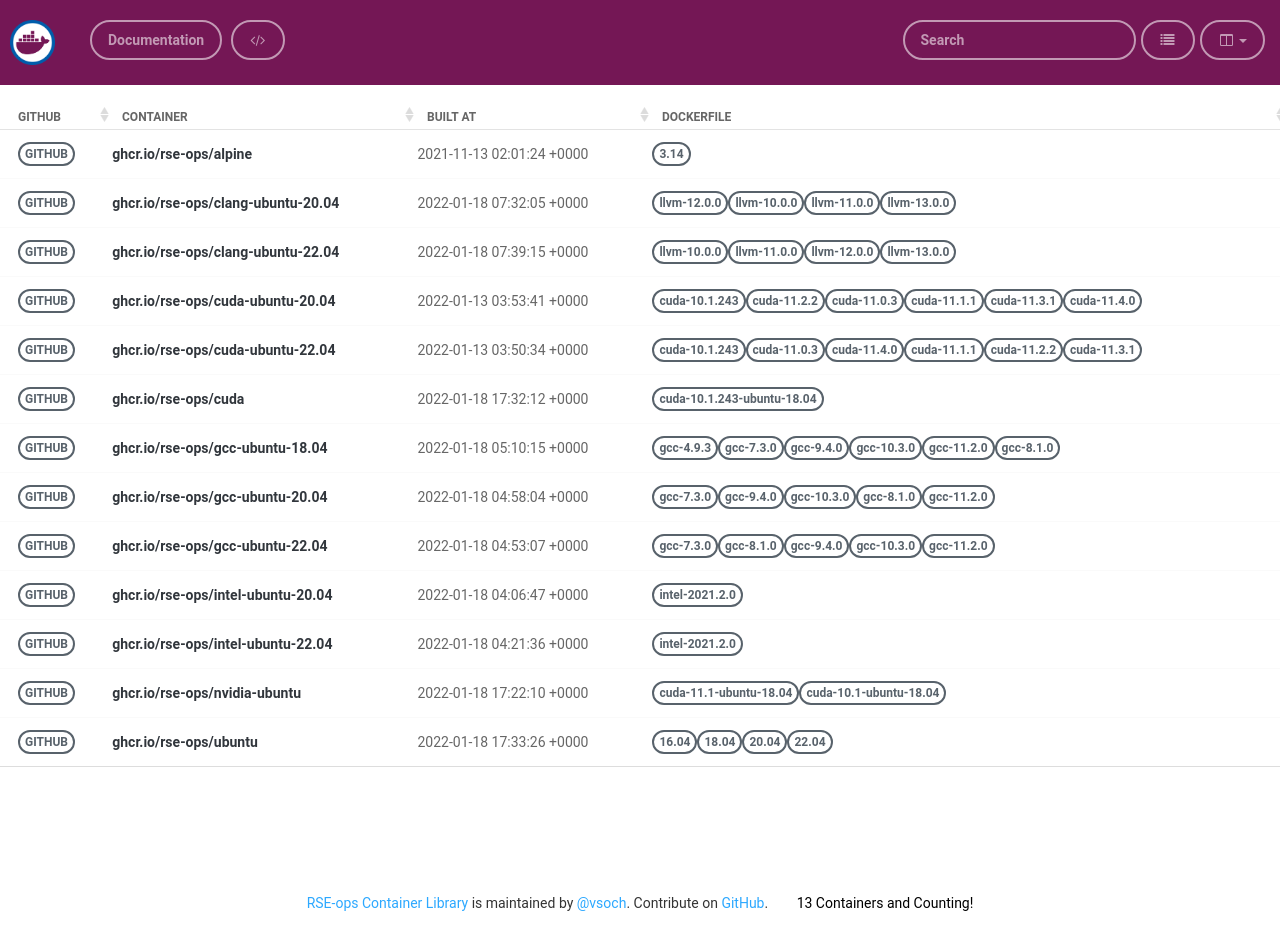
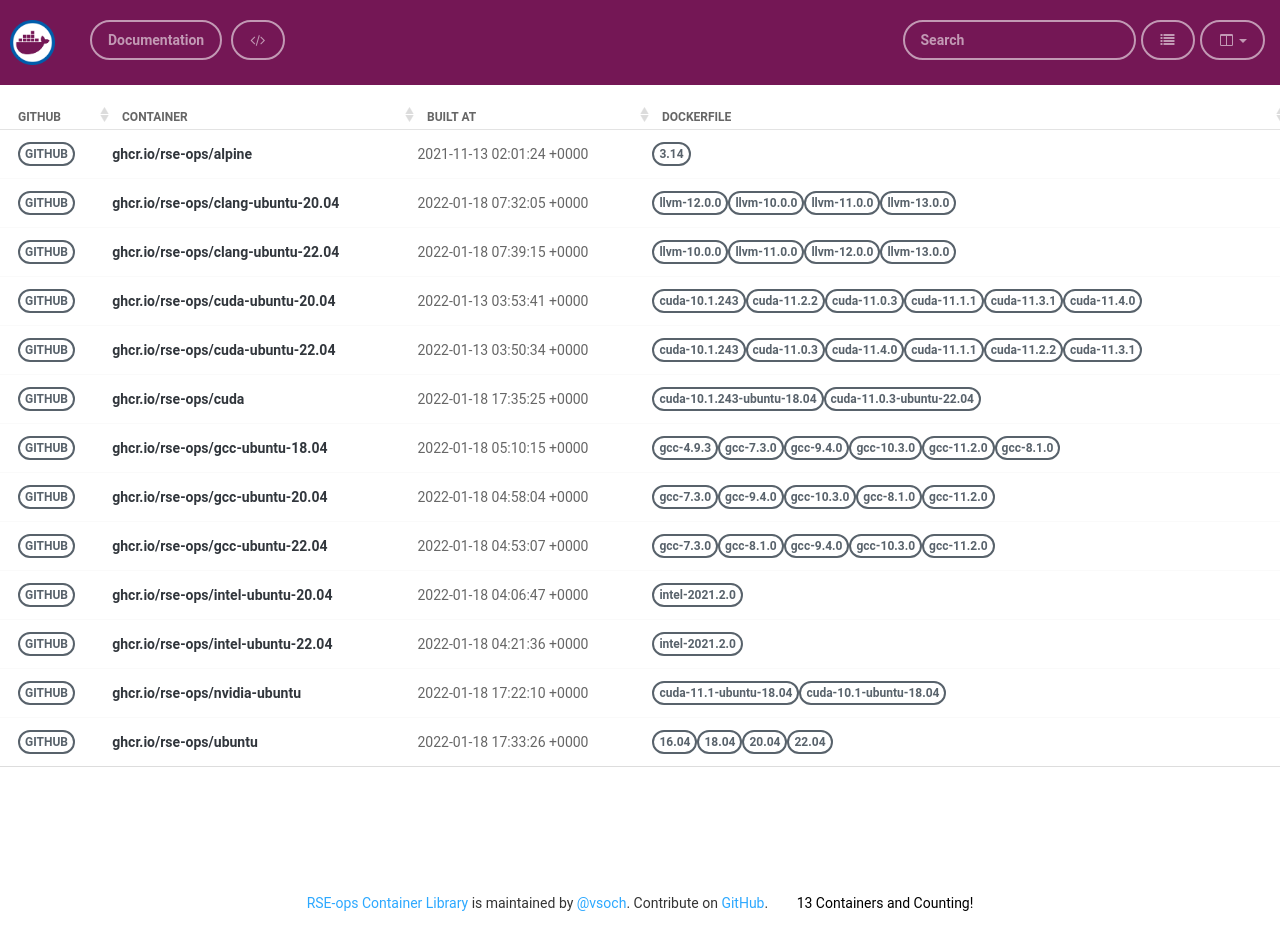
Before and after one commit to rse-ops/docker-images, a Jekyll site: the page built from pages/index.md, in a window 1280 px wide. Built offline with Jekyll 4.4.1, drawn with Linux system fonts in a browser that asks for light colours; nearby versions of some CDN libraries.

Commit message:
Automated push to update library 2022-01-18

```diff
--- a/_library/ghcr.io-rse-ops-cuda.md
+++ b/_library/ghcr.io-rse-ops-cuda.md
@@ -1,7 +1,7 @@
 ---
 layout: container
 name: ghcr.io/rse-ops/cuda
-updated_at: 2022-01-18 17:32:12.067304
+updated_at: 2022-01-18 17:35:25.111258
 
 
 container_url: https://github.com/orgs/rse-ops/packages/container/package/cuda
@@ -9,5 +9,8 @@ versions:
  - tag: cuda-10.1.243-ubuntu-18.04
    dockerfile: https://github.com/rse-ops/docker-images/blob/main/ubuntu/cuda/Dockerfile
    manifest: https://crane.ggcr.dev/manifest/ghcr.io/rse-ops/cuda:cuda-10.1.243-ubuntu-18.04
+ - tag: cuda-11.0.3-ubuntu-22.04
+   dockerfile: https://github.com/rse-ops/docker-images/blob/main/ubuntu/cuda/Dockerfile
+   manifest: https://crane.ggcr.dev/manifest/ghcr.io/rse-ops/cuda:cuda-11.0.3-ubuntu-22.04
 
 ---
```
